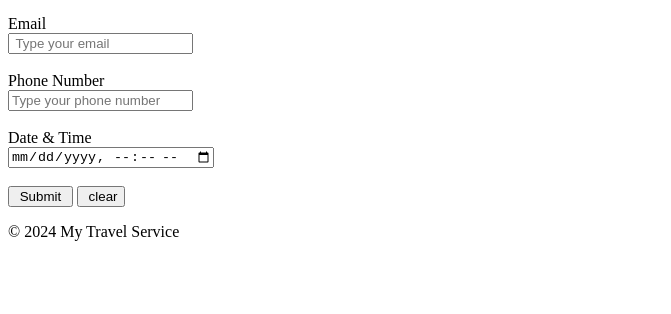
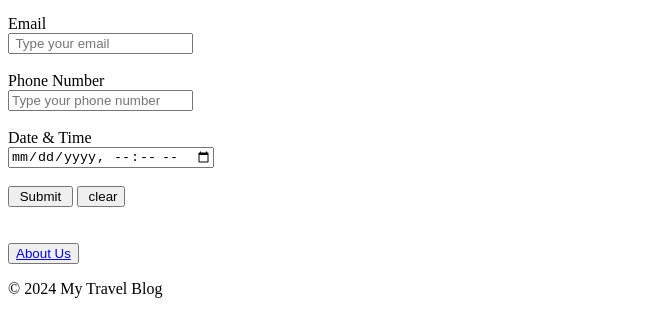
Before and after one commit to mithuajs/my-2nd-git, a plain HTML site: page index.html in a window 1280 px wide. Shown: the part 1062-1376 px from the top of the page, without its empty margins (0-671 px from the left). Before the commit the page ends 1319 px from the top, so only its background shows below. Drawn offline with Linux system fonts and the light colour scheme.

Commit message:
my fb link  add

```diff
--- a/index.html
+++ b/index.html
@@ -88,6 +88,11 @@
         <input type="reset" value=" clear">
 
     </form>
+    <br>
+    <br>
+    <button>
+     <a href="https://www.facebook.com/mdmobasher.hossen.mithu.423/"> About Us </a>
+  </button>
 
 
 
@@ -96,8 +101,10 @@
 
 
     <footer>
-        <p>© 2024 My Travel Service </p>
+        <p>© 2024 My Travel Blog</p>
     </footer>
+
+
 
 
 
```
